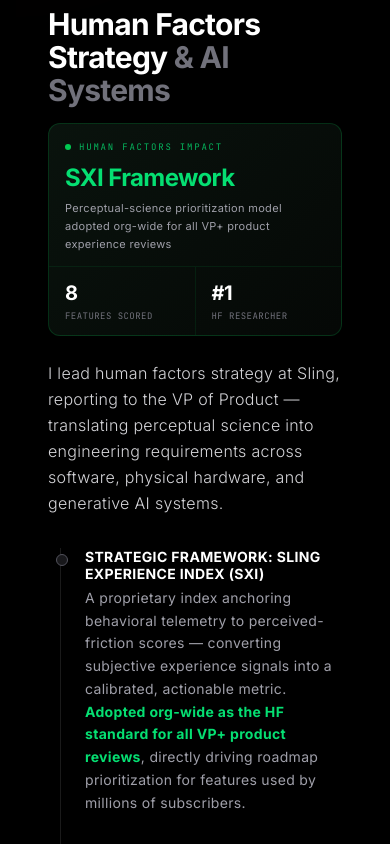
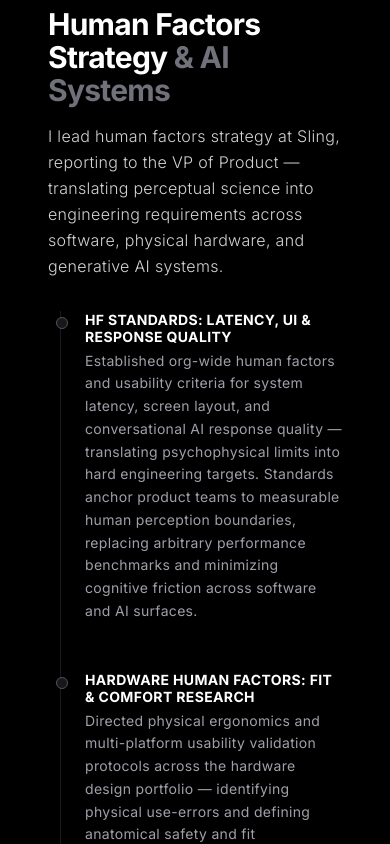
Before and after one commit to brandonfluegel/Research-Portfolio, a Next.js app: page / in a window 390 px wide. Shown: the part 7360-8204 px from the top of the page. Built offline with nearby package versions, Linux system fonts and the light colour scheme; no server answers.

Commit message:
Your commit message

```diff
--- a/components/sections/projects/SlingProjectSection.tsx
+++ b/components/sections/projects/SlingProjectSection.tsx
@@ -371,29 +371,6 @@ export default function SlingProjectSection() {
                 Human Factors Strategy <span className="text-zinc-500">& AI Systems</span>
               </h3>
 
-              {/* --- MOBILE ONLY: KEY METRIC --- */}
-              <div className="block md:hidden mb-6 rounded-xl overflow-hidden border border-green-500/20" style={{ background: 'linear-gradient(135deg, rgba(10,20,14,0.95), rgba(5,8,6,0.98))' }}>
-                <div className="px-4 pt-4 pb-3 border-b border-green-500/10">
-                  <div className="flex items-center gap-2 mb-2">
-                    <div className="w-1.5 h-1.5 rounded-full bg-green-500 animate-pulse" />
-                    <span className="text-[9px] font-mono text-green-400/80 uppercase tracking-[0.2em]">Human Factors Impact</span>
-                  </div>
-                  <div className="text-2xl font-bold text-green-400 tracking-tight">SXI Framework</div>
-                  <p className="text-[11px] text-zinc-400 mt-1.5 leading-relaxed">Perceptual-science prioritization model adopted org-wide for all VP+ product experience reviews</p>
-                </div>
-                <div className="flex divide-x divide-green-500/10">
-                  <div className="flex-1 px-4 py-3">
-                    <div className="text-xl font-bold text-white tracking-tight">8</div>
-                    <div className="text-[9px] font-mono text-zinc-500 uppercase tracking-wider mt-0.5">Features Scored</div>
-                  </div>
-                  <div className="flex-1 px-4 py-3">
-                    <div className="text-xl font-bold text-white tracking-tight">#1</div>
-                    <div className="text-[9px] font-mono text-zinc-500 uppercase tracking-wider mt-0.5">HF Researcher</div>
-                  </div>
-                </div>
-              </div>
-              {/* ------------------------------------------------ */}
-
               <p className="text-base md:text-lg text-zinc-300 leading-relaxed font-light">
                 I lead human factors strategy at Sling, reporting to the VP of Product — translating perceptual science into engineering requirements across software, physical hardware, and generative AI systems.
               </p>
@@ -402,16 +379,7 @@ export default function SlingProjectSection() {
             {/* PROCESS TIMELINE / CONTENT BLOCKS */}
             <div className="relative ml-3 md:ml-0 pl-6 md:pl-8 border-l border-white/10 space-y-12 md:space-y-16">
 
-              {/* Block 1: SXI (Framework) */}
-              <div className="relative">
-                <span className="absolute -left-7.25 md:-left-9.25 top-1.5 w-3 h-3 bg-zinc-900 border border-zinc-600 rounded-full"></span>
-                <h4 className="text-sm font-bold text-white uppercase tracking-wide mb-1 md:mb-2 leading-tight">STRATEGIC FRAMEWORK: SLING EXPERIENCE INDEX (SXI)</h4>
-                <p className="text-sm text-zinc-400 leading-relaxed">
-                  A proprietary index anchoring behavioral telemetry to perceived-friction scores — converting subjective experience signals into a calibrated, actionable metric. <span className="text-green-400 font-bold">Adopted org-wide as the HF standard for all VP+ product reviews</span>, directly driving roadmap prioritization for features used by millions of subscribers.
-                </p>
-              </div>
-
-               {/* Block 2: HF Standards */}
+               {/* Block 1: HF Standards */}
                <div className="relative">
                 <span className="absolute -left-7.25 md:-left-9.25 top-1.5 w-3 h-3 bg-zinc-900 border border-zinc-600 rounded-full"></span>
                 <h4 className="text-sm font-bold text-white uppercase tracking-wide mb-1 md:mb-2 leading-tight">HF STANDARDS: LATENCY, UI & RESPONSE QUALITY</h4>
@@ -420,7 +388,7 @@ export default function SlingProjectSection() {
                 </p>
               </div>
 
-              {/* Block 3: Hardware HF */}
+              {/* Block 2: Hardware HF */}
               <div className="relative">
                 <span className="absolute -left-7.25 md:-left-9.25 top-1.5 w-3 h-3 bg-zinc-900 border border-zinc-600 rounded-full"></span>
                 <h4 className="text-sm font-bold text-white uppercase tracking-wide mb-1 md:mb-2 leading-tight">HARDWARE HUMAN FACTORS: FIT & COMFORT RESEARCH</h4>
@@ -429,12 +397,21 @@ export default function SlingProjectSection() {
                 </p>
               </div>
 
-               {/* Block 4: Human-AI */}
+               {/* Block 3: Human-AI */}
                <div className="relative">
                 <span className="absolute -left-7.25 md:-left-9.25 top-1.5 w-3 h-3 bg-zinc-900 border border-zinc-600 rounded-full"></span>
                 <h4 className="text-sm font-bold text-white uppercase tracking-wide mb-1 md:mb-2 leading-tight">HUMAN-AI INTERACTION: ARCHITECTING TRUST</h4>
                 <p className="text-sm text-zinc-400 leading-relaxed">
                   Led foundational research defining the multi-turn interaction model for a conversational TV assistant. Developed the <span className="text-green-400 font-bold">Principles for Agentic Trust</span> framework to evaluate and validate non-deterministic AI systems across four key phases — Alignment, Execution, Control, and Trust — providing engineering teams with actionable metrics for system observability, feedback loops, and user override capabilities.
+                </p>
+              </div>
+
+              {/* Block 4: SXI (Framework) */}
+              <div className="relative">
+                <span className="absolute -left-7.25 md:-left-9.25 top-1.5 w-3 h-3 bg-zinc-900 border border-zinc-600 rounded-full"></span>
+                <h4 className="text-sm font-bold text-white uppercase tracking-wide mb-1 md:mb-2 leading-tight">STRATEGIC FRAMEWORK: SLING EXPERIENCE INDEX (SXI)</h4>
+                <p className="text-sm text-zinc-400 leading-relaxed">
+                  A proprietary index anchoring behavioral telemetry to perceived-friction scores — converting subjective experience signals into a calibrated, actionable metric. <span className="text-green-400 font-bold">Adopted org-wide as the HF standard for all VP+ product reviews</span>, directly driving roadmap prioritization for features used by millions of subscribers.
                 </p>
               </div>
 
```
